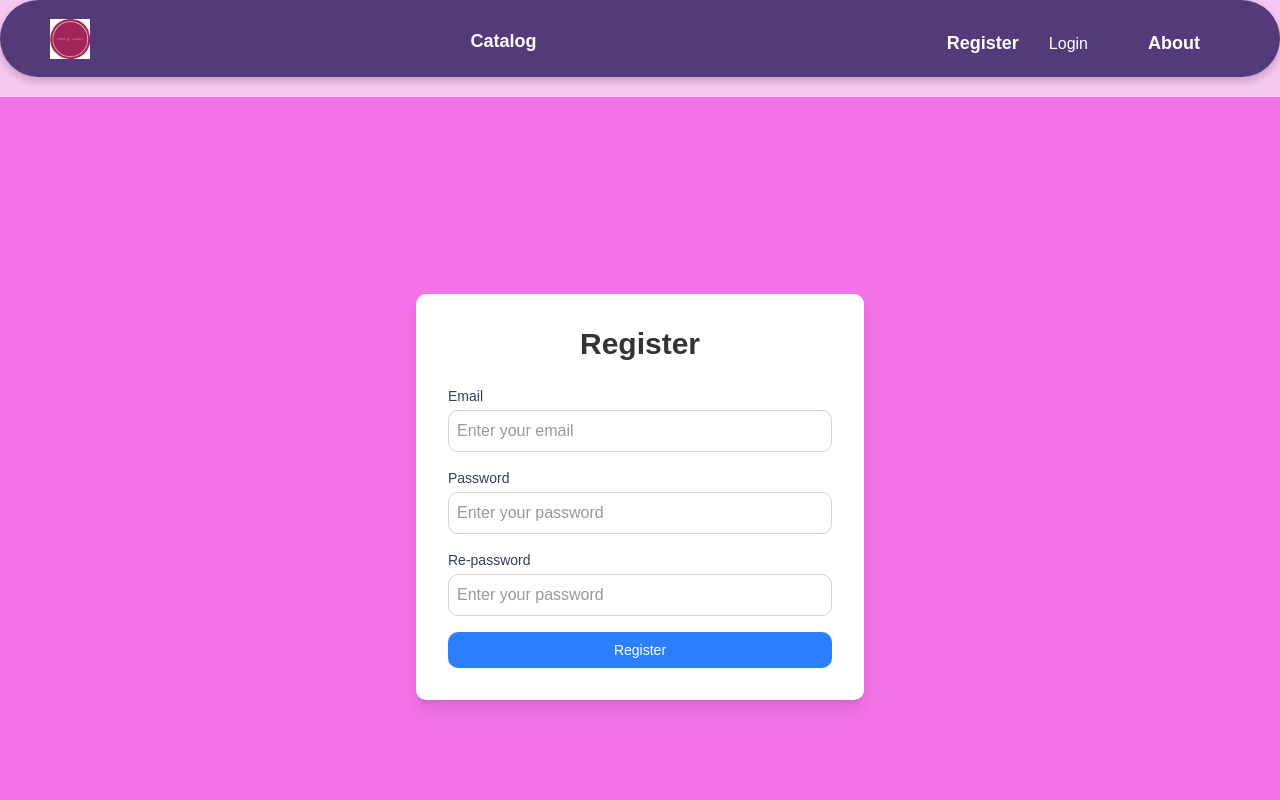
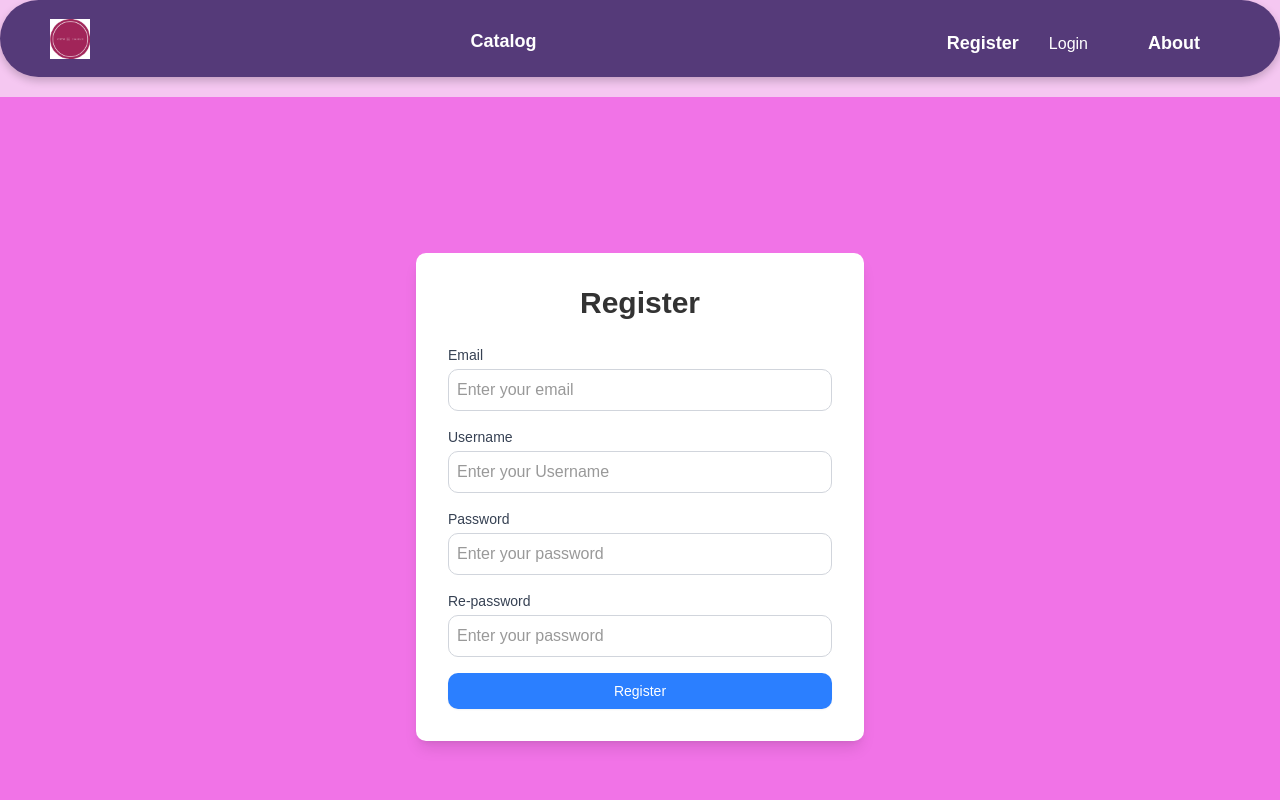
Before and after one commit to LazarBankov/ReactExamProject, a React (Vite) app in the folder client/: page /register in a window 1280 px wide. Shown: the top 800 px of the page. Built offline with nearby package versions, Linux system fonts and the light colour scheme.

Commit message:
Added user Name in register

```diff
--- a/client/src/api/auth.js
+++ b/client/src/api/auth.js
@@ -18,8 +18,8 @@ export const useLogin = () => {
 };
 
 export const useRegister = () => {
-    const register = (email, password) =>
-        request.post(`${baseUrl}/register`, { email, password });
+    const register = (email, password, username) =>
+        request.post(`${baseUrl}/register`, { email, password, username });
 
     return {
         register,
--- a/client/src/components/register/Register.jsx
+++ b/client/src/components/register/Register.jsx
@@ -10,7 +10,7 @@ export default function Register() {
   const { userLoginHandler } = useUserContext();
 
   const registerHandler = async (formData) => {
-      const { email, password } = Object.fromEntries(formData);
+      const { email, password, username } = Object.fromEntries(formData);
 
       const confirmPassword = formData.get('confirm-password');
 
@@ -20,7 +20,7 @@ export default function Register() {
           return;
       }
 
-      const authData = await register(email, password);
+      const authData = await register(email, password, username);
 
       userLoginHandler(authData);
 
@@ -43,7 +43,18 @@ export default function Register() {
                 placeholder="Enter your email"
               />
             </div>
-
+            <div className="form-control flex flex-col">
+              <label htmlFor="username" className="text-sm font-medium text-gray-700">
+                Username
+              </label>
+              <input
+                type="text"
+                id="username"
+                name="username"
+                className="mt-1 p-2 border border-gray-300 rounded-lg focus:outline-none focus:ring-2 focus:ring-blue-500"
+                placeholder="Enter your Username"
+              />
+            </div>
             <div className="form-control flex flex-col">
               <label htmlFor="password" className="text-sm font-medium text-gray-700">
                 Password
```
